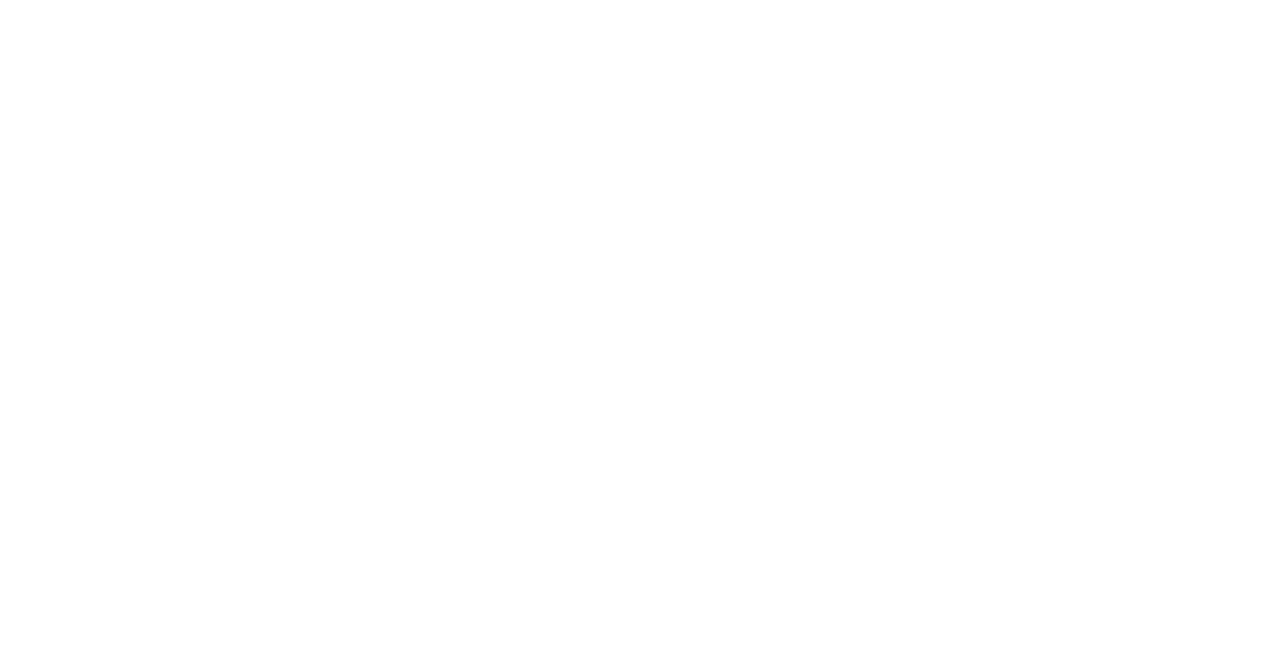
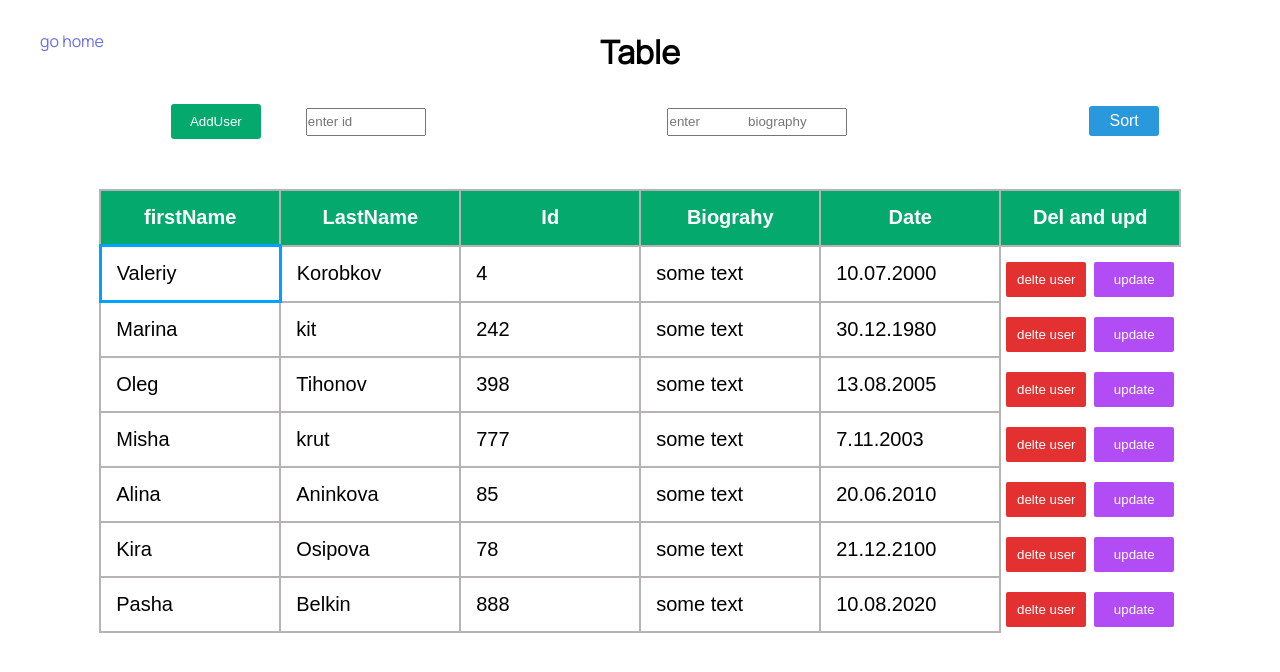
Before and after one commit to Valerchixx/Photographer-portfolio, a React (Create React App) app: page /table in a window 1280 px wide. Before the commit this address had no page. Shown: the top 672 px of the page. Built offline with nearby package versions, Linux system fonts and the light colour scheme.

Commit message:
[fix]: add optional params in route

```diff
--- a/src/App.js
+++ b/src/App.js
@@ -14,6 +14,7 @@
       <Router>
         <Routes>
           <Route path="/web-react" element={<Home />} />
+          <Route path="/table/" element={<Table />} />
           <Route path="/table/:id" element={<Table />} />
         </Routes>
       </Router>
--- a/src/Components/Header/Header.js
+++ b/src/Components/Header/Header.js
@@ -14,7 +14,7 @@
           <a className={styles.linkHeader} onClick={goToFeatured} href="#featured">Featured</a>
           <a className={styles.linkHeader} onClick={goToProjects} href="#work">Work</a>
           <a className={styles.linkHeader} onClick={goToFooter} href="#contact">Contact</a>
-          <a className={styles.linkHeader} href="/table/''">Table</a>
+          <a className={styles.linkHeader} href="/table/">Table</a>
         </div>
       </div>
     </div>
--- a/src/Pages/Table/Table.js
+++ b/src/Pages/Table/Table.js
@@ -56,7 +56,7 @@
     });
     if (Number(params.id)) {
       const searchElem = fullarr.filter((item) => String(item.id).includes(Number(params.id)));
-      this.setState({ arr: searchElem });
+      this.setState({ arr: searchElem, searchValue: params.id });
     }
   }
 
```
